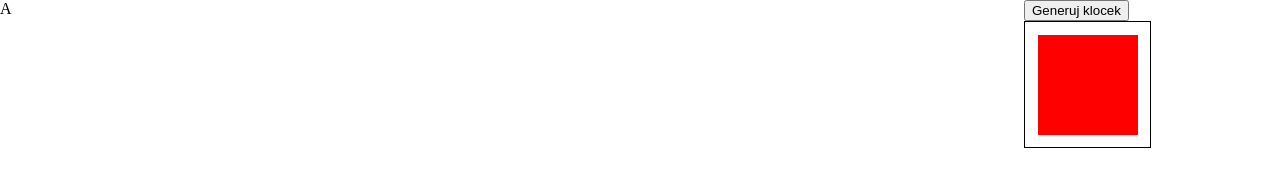
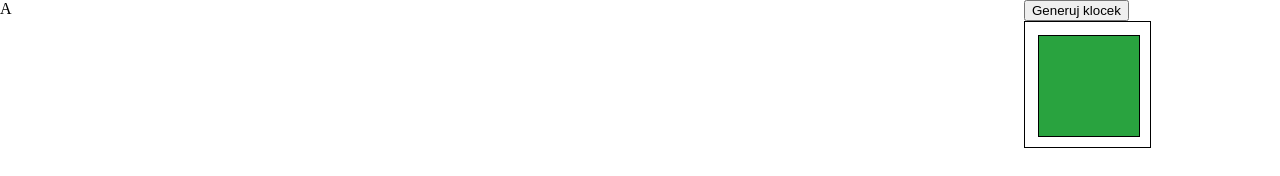
Before and after one commit to 239559vcrvytjr/ipmob03, a website: page index.html in a window 1280 px wide. Both pictures are taken after a click on the button "Generuj klocek". Drawn offline with Linux system fonts and the light colour scheme.

Commit message:
Create or replace block, w/ random color

```diff
--- a/index.css
+++ b/index.css
@@ -4,9 +4,9 @@ body {
 }
 
 .block {
+  border: 1px solid black;
   width: 100px;
   height: 100px;
-  background-color: red;
 }
 
 #root {
--- a/index.js
+++ b/index.js
@@ -1,9 +1,15 @@
 const blockButton = document.getElementById("blockButton");
 const blockSource = document.getElementById("blockSource");
 
+let block;
+
 function generateBlock() {
-  const block = document.createElement("div");
+  if (block) blockSource.removeChild(block);
+
+  block = document.createElement("div");
   block.className = "block";
+  block.style.backgroundColor = `rgb(${Math.random() * 255}, ${Math.random() * 255}, ${Math.random() * 255})`;
+
   blockSource.appendChild(block);
 }
 
```
Also changed, not shown: 1 other file.
